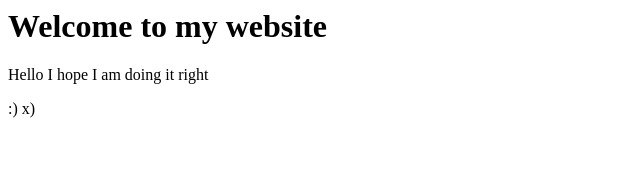
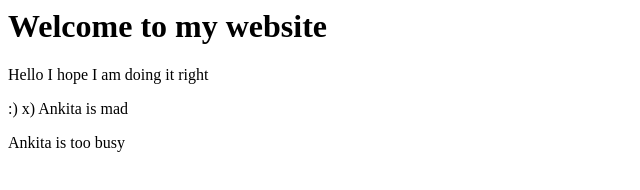
Before and after one commit to Akash9477/Akash-repository, a plain HTML site: page index.html in a window 1280 px wide. Shown: the whole page, without its empty margins (0-640 px from the left). Drawn offline with Linux system fonts and the light colour scheme.

Commit message:
add another message to ankita

```diff
--- a/index.html
+++ b/index.html
@@ -2,5 +2,6 @@
 <title>This is my website</title>
 <h1>Welcome to my website</h1>
 <p>Hello I hope I am doing it right</p>
-<p> :) x) </p>
+<p> :) x) Ankita is mad</p>
+<p>Ankita is too busy </p>
 </html>
```
